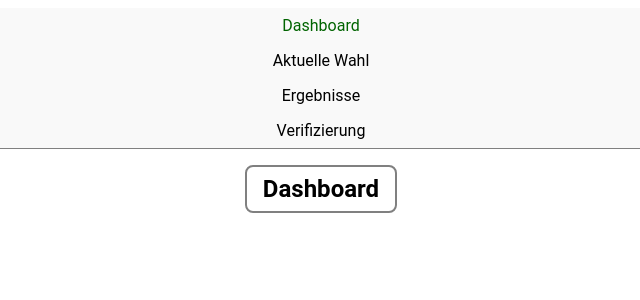
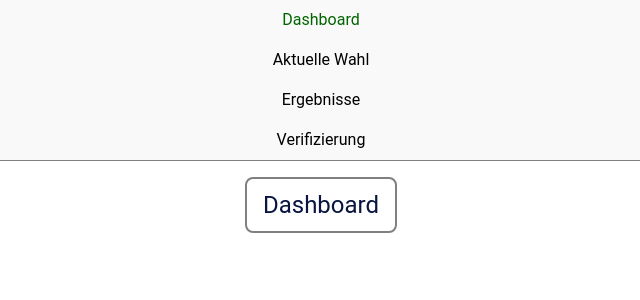
Before and after one commit to nilsgnh/PBO-Wahlplattform, a Vue app in the folder wahlapp/: page / in a window 1280 px wide. Shown: the top 300 px of the page, without its empty margins (319-959 px from the left). Built offline with nearby package versions, Linux system fonts and the light colour scheme.

Commit message:
Tailwind und must-have-Anpassungen

```diff
--- a/wahlapp/package.json
+++ b/wahlapp/package.json
@@ -22,6 +22,7 @@
     "eslint": "^9.14.0",
     "eslint-plugin-vue": "^9.30.0",
     "prettier": "^3.3.3",
+    "tailwindcss": "^3.4.15",
     "vite": "^5.4.10",
     "vite-plugin-vue-devtools": "^7.5.4"
   }
--- a/wahlapp/src/assets/main.css
+++ b/wahlapp/src/assets/main.css
@@ -1,6 +1,10 @@
-/* Schriftart festlegen */
+@tailwind base;
+@tailwind components;
+@tailwind utilities;
+
 body {
   font-family: 'Roboto', sans-serif;
+  color: #091540;
 }
 
 .title {
--- a/wahlapp/src/views/WahlView.vue
+++ b/wahlapp/src/views/WahlView.vue
@@ -1,6 +1,6 @@
 <template>
   <div id="wahl">
-    <h1 class="title">Bundestagswahl 2025</h1>
+    <h1 class="text-3xl font-bold underline">Bundestagswahl 2025</h1>
   </div>
 </template>
 
--- /dev/null
+++ b/wahlapp/tailwind.config.js
@@ -0,0 +1,8 @@
+/** @type {import('tailwindcss').Config} */
+export default {
+  content: ["./src/**/*.{html,js}"],
+  theme: {
+    extend: {},
+  },
+  plugins: [],
+}
```
Also changed, not shown: 2 other files (tests, documents, lock files or other folders).
